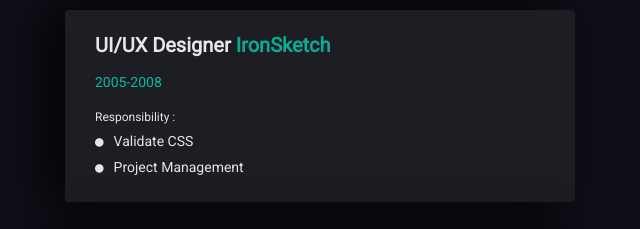
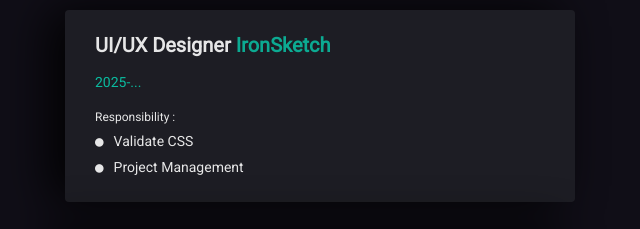
Before and after one commit to SwiftTim/portfolio, a plain HTML site: page home-one.html in a window 1280 px wide. Shown: the part 2880-3109 px from the top of the page, 620-1260 px from the left. Drawn offline with Linux system fonts and the light colour scheme; some packages are replaced by stand-ins of ours.

Commit message:
Update home-one.html

```diff
--- a/home-one.html
+++ b/home-one.html
@@ -359,7 +359,7 @@
                                     <!-- Education Institutes-->
                                     <div class="mh-work-item dark-bg wow fadeInUp" data-wow-duration="0.8s" data-wow-delay="0.4s">
                                         <h4>UI/UX Designer <a href="#">IronSketch</a></h4>
-                                        <div class="mh-eduyear">2005-2008</div>
+                                        <div class="mh-eduyear">2025-...</div>
                                         <span>Responsibility :</span>
                                         <ul class="work-responsibility">
                                             <li><i class="fa fa-circle"></i>Validate CSS</li>
```
